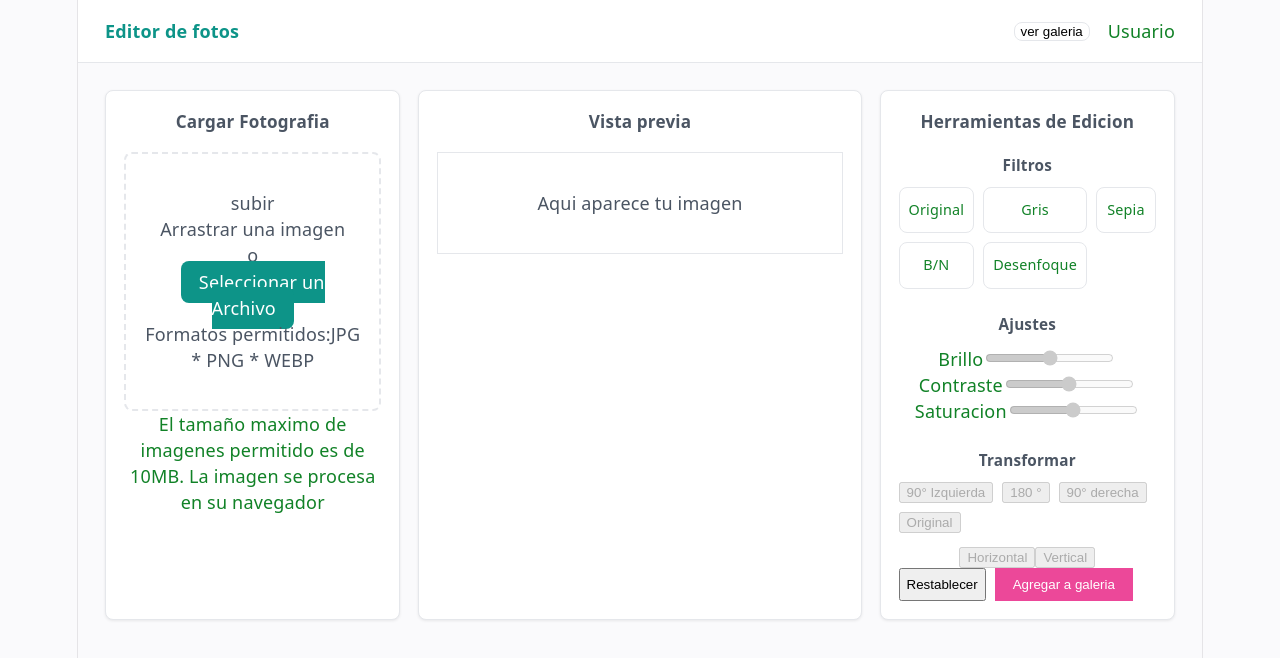
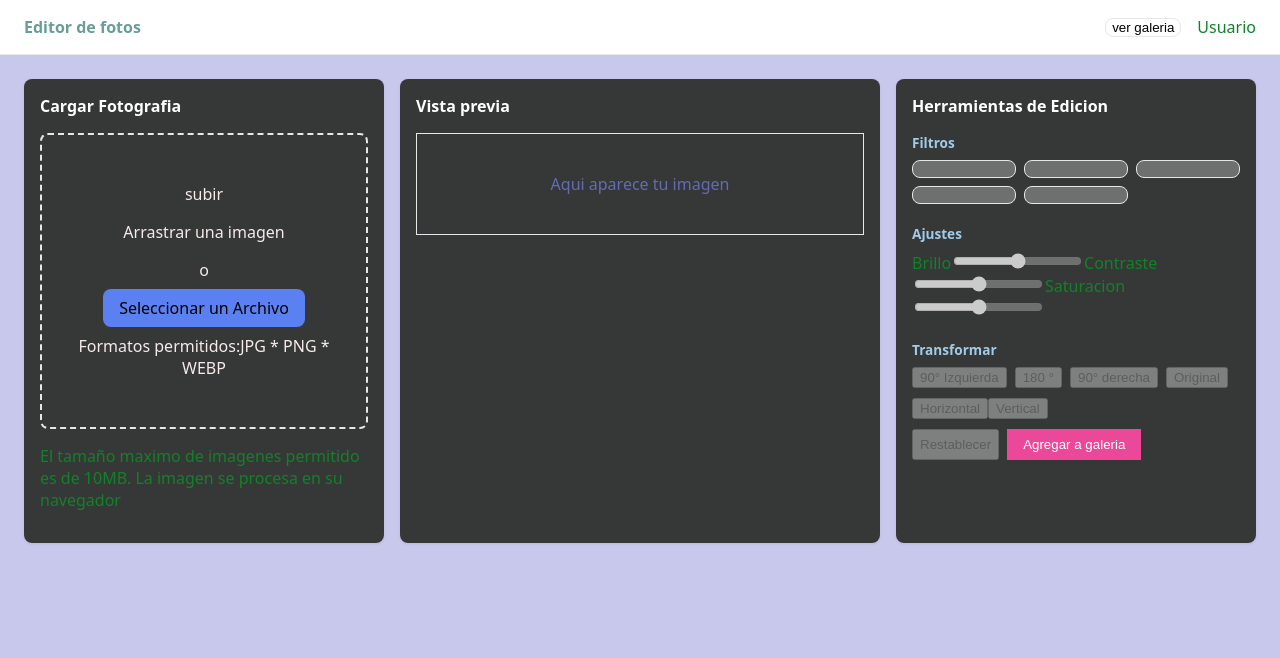
Before and after one commit to ErickBatz/Editor-Imagenes, a React (Vite) app: page / in a window 1280 px wide. Shown: the top 658 px of the page. Built offline with nearby package versions, Linux system fonts and the light colour scheme.

Commit message:
subiendo funcionalidades de herramientas y de vista previa

```diff
--- a/src/App.css
+++ b/src/App.css
@@ -18,28 +18,29 @@
 }
 .editor-layout{
   display: grid;
-  grid-template-columns: 1fr 1.5fr 1fr;
+  grid-template-columns: 1.5fr 2fr 1.5fr;
   gap: 1rem;
   padding: 1.5rem;
 }
 .panel{
-  background: white;
-  border: 1px solid var(--color-bordes);
+  background: rgb(54, 56, 56);
+
   border-radius: var(--radio-borde);
   padding: 1rem;
   box-shadow: var(--sombra-suave);
 }
 .panel h3{
   margin-top: 0;
-  font-size: 0.95rem;
-  color: var(--color-texto-secundario);
+  font-size: 1rem;
+  color: white;
+
 }
 .dropzone{
   border: 2px dashed var(--color-bordes);
   border-radius: var(--radio-borde);
   padding: 2rem 1rem;
   text-align: center;
-  color: var(--color-texto-secundario);
+  color: rgb(247, 234, 234);
 }
 
 .vista-previa-area{
@@ -52,16 +53,17 @@
 
 .placeholder{
 
-  color: var(--color-texto-secundario);
+  color:rgb(99, 107, 180) ;
 
 }
 .btn-primario{
-  background: var(--color-primario);
-  color: white;
+  background: rgb(90, 128, 241);
+  color: rgb(0, 0, 0);
   border: none;
   padding: 0.5rem 1rem;
   border-radius: var(--radio-borde);
   cursor: pointer;
+
 }
 .btn-secundario{
   background: white;
@@ -94,7 +96,7 @@
 .grupo-titulo{
   font-weight: 600;
   font-size: 0.85rem;
-  color: var(--color-texto-secundario);
+  color:rgb(161, 203, 232);
   margin-bottom: 0.5rem;
 }
 .filtros-grid{
@@ -117,8 +119,10 @@
   flex-wrap: wrap;
 }
 .acciones-finales{
+  margin-top: 10px;
   display: flex;
   gap: 0.5rem;
+
 }
 @media(max-width: 900px){
   .editor-layout{
--- a/src/App.jsx
+++ b/src/App.jsx
@@ -8,14 +8,55 @@ import './App.css'
 function App() {
 
   const [imagenOriginal, setImagenOriginal] = useState(null);
+  const [rotacion,setRotacion] = useState(0);
+  const [volteoH,setVolteoH]= useState(false);
+  const [volteoV,setVolteoV] = useState(false);
+  const [filtroActivo,setFiltroActivo] = useState('original');
+
+  function rotar(grados){
+    setRotacion(prev=>(prev+grados+360)%360)
+  }
+
+  function voltearHorizontal(){
+    setVolteoH(prev=>!prev);
+  }
+
+  function voltearVertical(){
+    setVolteoV(prev=>!prev);
+  }
+
+  function restablecer(){
+    setRotacion(0);
+    setVolteoH(false);
+    setVolteoV(false);
+    setFiltroActivo('original');
+  }
 
   return (
    <div className="app">
       <Header/>
       <main className="editor-layout">
         <CargarFotografia onImagenCargada={setImagenOriginal} />
-        <VistaPrevia imagenOriginal={imagenOriginal} />
-        <HerramientasEdicion/>
+        <VistaPrevia
+          imagenOriginal={imagenOriginal}
+          rotacion={rotacion}
+          volteoH={volteoH}
+          volteoV={filtroActivo}
+          />
+
+        <HerramientasEdicion
+          imagenCargada={!!imagenOriginal}
+          filtroActivo={filtroActivo}
+          onRotarIzquierda={()=>rotar(-90)}
+          onRotarDerecha={()=>rotar(90)}
+          onRotar180={()=>rotar(180)}
+          onRegresarRotacion={() => setRotacion(0)}
+          onVoltearHorizontal={voltearHorizontal}
+          onVoltearVertical={voltearVertical}
+          onSeleccionarFiltros={setFiltroActivo}
+          onRestablecer={restablecer}
+
+        />
       </main>
    </div>
   )
--- a/src/conponents/HerramientasEdicion.jsx
+++ b/src/conponents/HerramientasEdicion.jsx
@@ -1,15 +1,37 @@
-export default function HerramientasEdicion(){
+const FILTROS = ['Original','Gris','Sepia','Blanco y Negro','Desenfoque'];
+
+export default function HerramientasEdicion({
+    imagenCargada,
+    filtroActivo,
+    onRotarIzquierda,
+    onRotarDerecha,
+    onRotar180,
+    onRegresarRotacion,
+    onVoltearHorizontal,
+    onVoltearVertical,
+    onSeleccionarFiltro,
+    onRestablecer,
+}){
+
     return(
         <section className="panel">
             <h3>Herramientas de Edicion</h3>
             <div className="grupo">
                 <p className="grupo-titulo">Filtros</p>
                 <div className="filtros-grid">
-                    <div className="filtro-item">Original</div>
-                    <div className="filtro-item">Gris</div>
-                    <div className="filtro-item">Sepia</div>
-                    <div className="filtro-item">B/N</div>
-                    <div className="filtro-item">Desenfoque</div>
+                    {FILTROS.map(filtro =>(
+                        <button
+                            key={filtro}
+                            className={`filtro-item ${filtroActivo===filtro ? 'filtro-activo':''}`}
+                            disabled = {!imagenCargada}
+                            onClick={()=> onSeleccionarFiltro(filtro)}
+                        >
+
+                        </button>
+                    ))
+
+                    }
+
                 </div>
             </div>
             <div className="grupo">
@@ -25,20 +47,20 @@ export default function HerramientasEdicion(){
             <div className="group">
                 <p className="grupo-titulo">Transformar</p>
                 <div className="botones-transformar">
-                    <button disabled>90° Izquierda</button>
-                    <button disabled >180 °</button>
-                    <button disabled >90° derecha</button>
-                    <button disabled>Original</button>
+                    <button disabled={!imagenCargada} onClick={onRotarIzquierda} >90° Izquierda</button>
+                    <button disabled={!imagenCargada} onClick={onRotar180} >180 °</button>
+                    <button disabled={!imagenCargada} onClick={onRotarDerecha} >90° derecha</button>
+                    <button disabled={!imagenCargada} onClick={onRegresarRotacion} >Original</button>
                 </div>
             </div>
 
             <div className="botones-transformacion">
-                <button disabled >Horizontal</button>
-                <button disabled >Vertical</button>
+                <button disabled={!imagenCargada} onClick={onVoltearHorizontal} >Horizontal</button>
+                <button disabled={!imagenCargada} onClick={onVoltearVertical} >Vertical</button>
             </div>
 
             <div className="acciones-finales">
-                <button className="btn-secundari">Restablecer</button>
+                <button className="btn-secundari" disabled={!imagenCargada} onClick={onRestablecer}>Restablecer</button>
                 <button className="btn-accion">Agregar a galeria</button>
             </div>
 
--- a/src/conponents/VistaPrevia.jsx
+++ b/src/conponents/VistaPrevia.jsx
@@ -1,7 +1,15 @@
 import { useEffect, useRef } from "react";
 
+const FILTROS_CSS={
+    Original: 'none',
+    Gris:'grayscale(100%)',
+    Sepia : 'sepia(100%)',
+    'blanco y negro ': 'grayscale(100%) contrast(120%)',
+    Desenfoque: 'blur(4px)',
+};
 
-export default function VistaPrevia({imagenOriginal}){
+
+export default function VistaPrevia({imagenOriginal,rotacion, volteoH,volteoV,filtroActivo}){
     const canvasRef = useRef(null);
 
     useEffect(()=>{
@@ -12,9 +20,20 @@ export default function VistaPrevia({imagenOriginal}){
         const img = new Image();
 
         img.onload=()=>{
-            canvas.width = img.width;
-            canvas.height = img.height;
-            ctx.drawImage(img,0,0);
+            const deCostado = rotacion ===90 || rotacion ===270;
+            canvas.width = deCostado ? img.height:img.width;
+            canvas.height = deCostado ? img.width:img.height;
+            ctx.save();
+            ctx.clearRect(0,0,canvas.width,canvas.height);
+
+            //moviendo el 'origen' al centro del canva
+            //para que gire en el centro
+            ctx.translate(canvas.width/2,canvas.height/2);
+            ctx.rotate((rotacion * Math.PI)/180);
+            ctx.scale(volteoH ? -1 : 1, volteoV);
+            ctx.filtrar= FILTROS_CSS[filtroActivo] || 'none';
+            ctx.drawImage(img, -img.width/2, -img.height/2);
+            ctx.restore();
         };
         img.src = imagenOriginal;
     }), [imagenOriginal];
--- a/src/main.jsx
+++ b/src/main.jsx
@@ -1,8 +1,8 @@
 import { StrictMode } from 'react'
 import { createRoot } from 'react-dom/client'
-import './index.css'
 import App from './App.jsx'
 import './styles/variables.css'
+
 
 createRoot(document.getElementById('root')).render(
   <StrictMode>
--- a/src/styles/variables.css
+++ b/src/styles/variables.css
@@ -1,11 +1,11 @@
 :root{
-    --color-primario: #0d9488;
+    --color-primario: #679e9a;
     --color-acento: #7c3aed;
     --color-accion: #ec4899;
     --color-texto-principal:#118227;
     --color-texto-secundario: #4b5563;
     --color-bordes: #e5e7eb;
-    --color-fondo: #fafafc;
+    --color-fondo: #c8c8ec;
     --radio-borde: 8px;
     --sombra-suave: 0 1px 3px rgba(0,0,0,0.08);
 }
```
